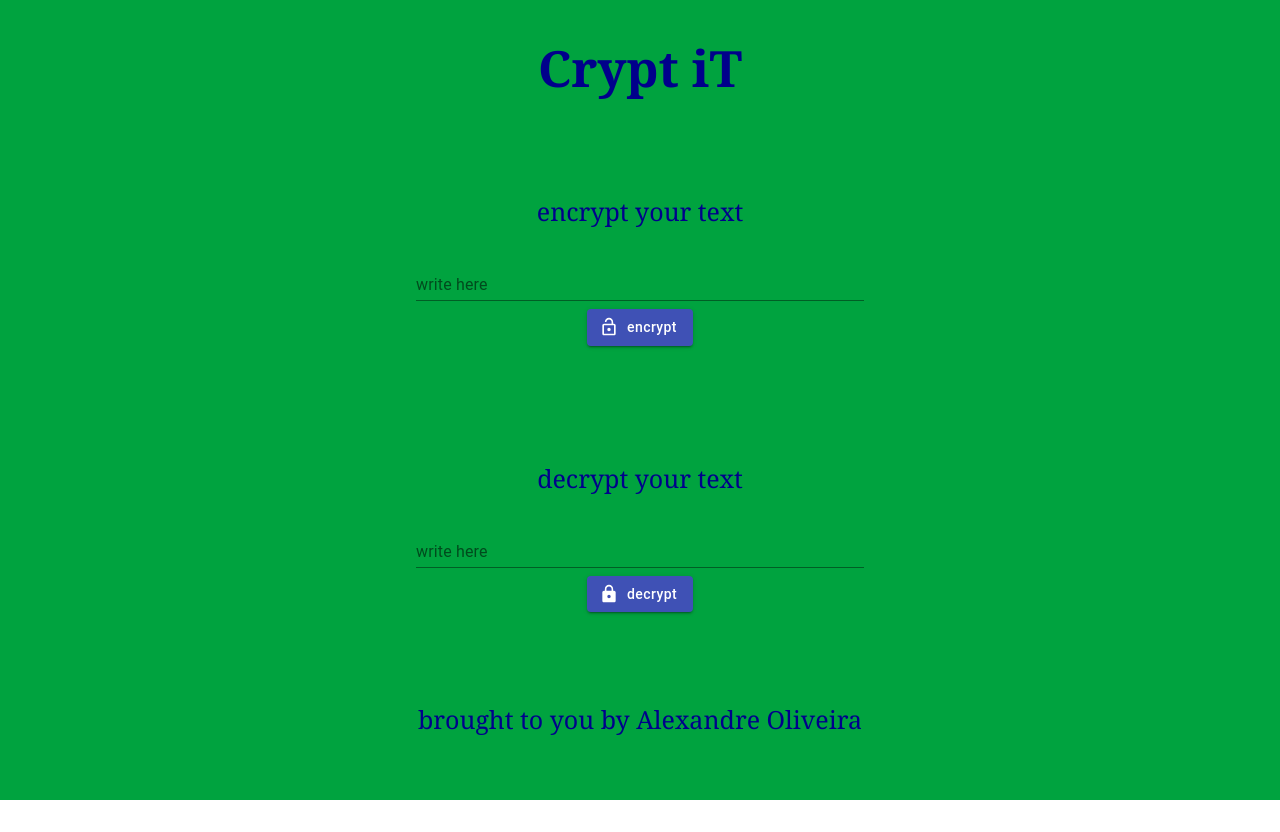
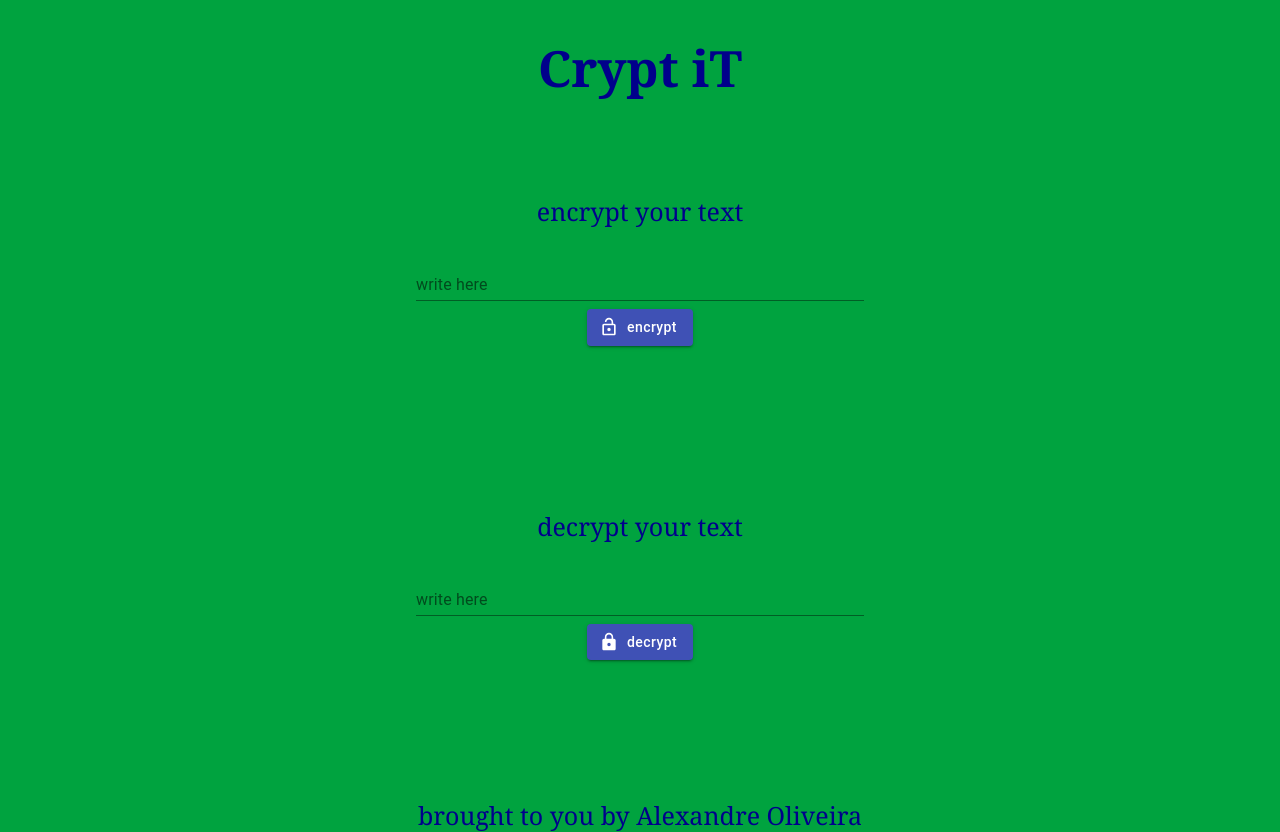
Before and after one commit to alexandreoliveiradev/CryptIt, a React (Create React App) app in the folder cryptic/: page / in a window 1280 px wide. Before the commit the page ends 800 px from the top, so only its background shows below. Built offline with nearby package versions, Linux system fonts and the light colour scheme.

Commit message:
copy to clipboard option added

```diff
--- a/cryptic/src/App.js
+++ b/cryptic/src/App.js
@@ -8,7 +8,6 @@ import LockOpenIcon from '@material-ui/icons/LockOpen';
 import {decryptText} from "./code/decrypter";
 import {encryptText} from "./code/encrypter";
 import InputBase from "@material-ui/core/InputBase";
-import {height} from "@material-ui/system";
 
 let output;
 
@@ -23,6 +22,13 @@ const useStyles = makeStyles((theme) => ({
         margin: theme.spacing(1),
         marginLeft: 'auto',
         marginRight: 'auto',
+    },
+    copy: {
+        margin: theme.spacing(1),
+        marginLeft: 'auto',
+        marginRight: 'auto',
+        cursor: "pointer" ,
+        fontWeight: "bold"
     }
 }));
 
@@ -55,15 +61,23 @@ function App() {
                     onClick={handleClickEnc}
                 >encrypt</Button>
                 <InputBase
-                    id = "outputEnc"
+                    id="outputEnc"
                     className={classes.answer}
                     multiline
-                    readOnly = {true}
+                    readOnly={true}
                     style={{width: '35%'}}
-                    //rowsMax={5}
-                    defaultValue = ""
-                    inputProps={{ 'aria-label': 'naked' }}
-                    onClick = {clickTextEnc}
+                    defaultValue=""
+                    inputProps={{'aria-label': 'naked'}}
+                    onClick={clickTextEnc}
+                />
+                <InputBase
+                    id="copyEnc"
+                    className={classes.copy}
+                    readOnly={true}
+                    style={{width: '4%'}}
+                    defaultValue=""
+                    inputProps={{'aria-label': 'naked'}}
+                    onClick={clickCopyEnc}
                 />
                 <br></br>
                 <p>decrypt your text</p>
@@ -85,16 +99,27 @@ function App() {
                     onClick={handleClickDec}
                 >decrypt</Button>
                 <InputBase
-                    id = "outputDec"
+                    id="outputDec"
                     className={classes.answer}
                     multiline
-                    readOnly = {true}
+                    readOnly={true}
                     style={{width: '35%'}}
-                    //rowsMax={5}
                     defaultValue=""
-                    inputProps={{ 'aria-label': 'naked' }}
-                    onClick = {clickTextDec}
+                    inputProps={{'aria-label': 'naked'}}
+                    onClick={clickTextDec}
                 />
+                <InputBase
+                    id="copyDec"
+                    className={classes.copy}
+                    readOnly={true}
+                    style={{width: '4%'}}
+                    defaultValue=""
+                    inputProps={{'aria-label': 'naked'}}
+                    onClick={clickCopyDec}
+                />
+                <dialog>
+
+                </dialog>
                 <br></br>
                 <span>brought to you by <a onClick={handleClickName}>Alexandre Oliveira</a></span>
             </header>
@@ -109,7 +134,9 @@ function handleClickEnc() {
     if (output !== "Nothing to encrypt.") {
         document.getElementById("decrypt").value = "";
         document.getElementById("outputDec").value = "";
-        if (output.toString().length >= 50){
+        document.getElementById("copyEnc").value = "";
+        document.getElementById("copyEnc").value = "copy";
+        if (output.toString().length >= 50) {
             output = "click me to read entire text\n".concat(output);
         }
         document.getElementById("outputEnc").value = output.toString();
@@ -122,7 +149,9 @@ function handleClickDec() {
     if (output !== "Nothing to decrypt.") {
         document.getElementById("encrypt").value = "";
         document.getElementById("outputEnc").value = "";
-        if (output.toString().length >= 50){
+        document.getElementById("copyEnc").value = "";
+        document.getElementById("copyDec").value = "copy";
+        if (output.toString().length >= 50) {
             output = "click me to read entire text\n".concat(output);
         }
         document.getElementById("outputDec").value = output.toString();
@@ -133,17 +162,33 @@ const handleClickName = () => {
     return window.open('https://www.linkedin.com/in/alexandreoliveira-softdev/', '_blank')
 }
 
-function clickTextDec(){
-    let text = document.getElementById( "outputDec").value;
-    document.getElementById( "outputDec").value =
+function clickTextDec() {
+    let text = document.getElementById("outputDec").value;
+    document.getElementById("outputDec").value =
         text.replace("click me to read entire text\n", "");
 }
 
-function clickTextEnc(){
-    let text = document.getElementById( "outputEnc").value;
-    document.getElementById( "outputEnc").value =
+function clickTextEnc() {
+    let text = document.getElementById("outputEnc").value;
+    document.getElementById("outputEnc").value =
         text.replace("click me to read entire text\n", "");
 }
 
+function clickCopyEnc(){
+    let copyText = document.getElementById("outputEnc");
+    copyText.select();
+    copyText.setSelectionRange(0, 99999);
+    document.execCommand("copy");
+
+}
+
+function clickCopyDec(){
+    let copyText = document.getElementById("outputDec");
+    copyText.select();
+    copyText.setSelectionRange(0, 99999);
+    document.execCommand("copy");
+}
+
+
 
 export default App;
--- a/cryptic/src/code/decrypter.js
+++ b/cryptic/src/code/decrypter.js
@@ -21,7 +21,6 @@ export function decryptText(text) {
 
     }
 
-    console.log(output);
     return output.replace(/´/g, " ").replace(/`/g, " ")
         .replace(/'/g, " ").replace(/§/g, ":");
 }
@@ -226,6 +225,5 @@ function replaceChar(character) {
             option = character;
             break;
     }
-    console.log(option)
     return option;
 }
--- a/cryptic/src/code/encrypter.js
+++ b/cryptic/src/code/encrypter.js
@@ -15,7 +15,6 @@ export function encryptText(text) {
         }
     }
     output = everySix(output);
-    console.log(output);
     output = reverse(output);
     return output;
 }
@@ -69,7 +68,6 @@ export function reverse(toReverse) {
         result[i] = string[string.length - i - 1];
 
     }
-    console.log(result.toString());
     return result.join('¨').replace(/¨/g, ""); //toString().replace(/,/g, "");
 
 }
```
Also changed, not shown: 1 other file (tests, documents, lock files or other folders).
